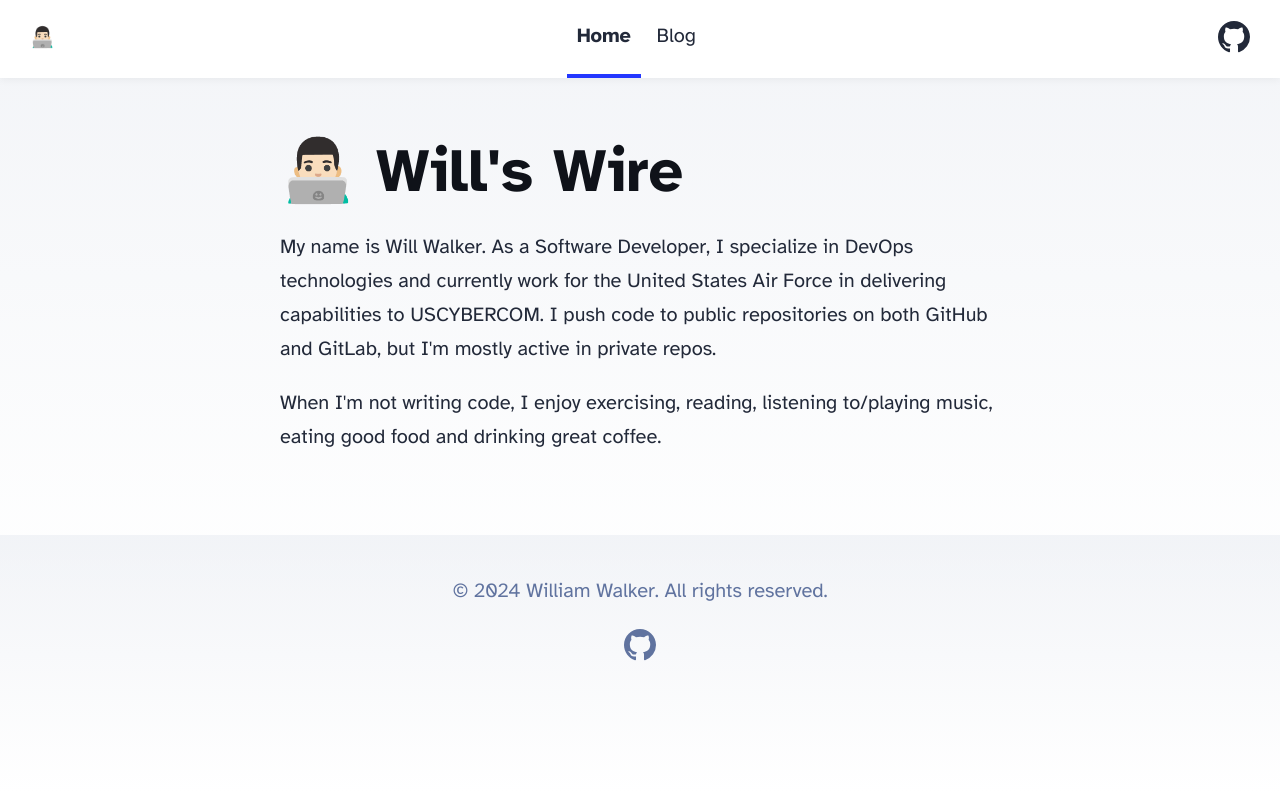
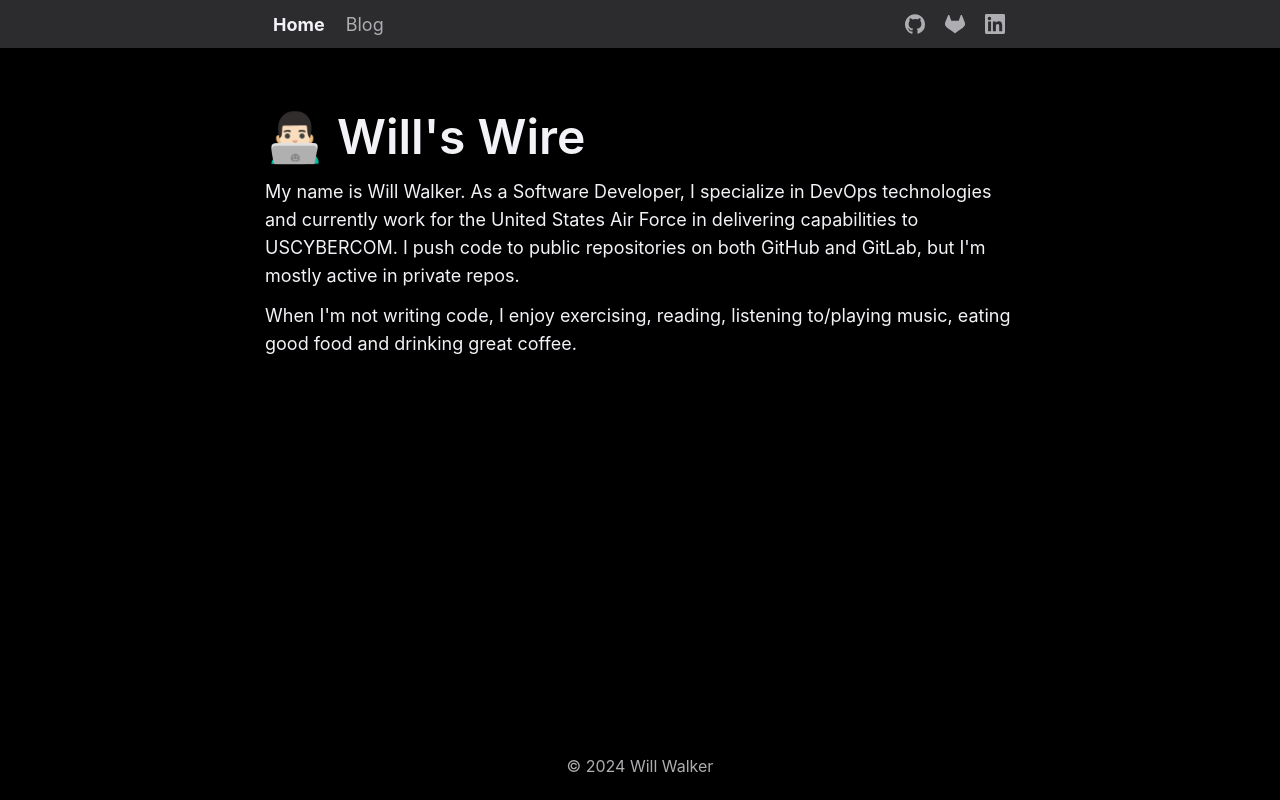
Before and after one commit to willswire/website, an Astro site: page / in a window 1280 px wide. Built offline with nearby package versions, Linux system fonts and the light colour scheme; Astro itself is replaced by a stand-in of ours; a web font is replaced by a local one.

Commit message:
feat: update styling
Resolve #2 "Update styling"

```diff
--- a/src/components/BaseHead.astro
+++ b/src/components/BaseHead.astro
@@ -20,10 +20,6 @@ const { title, description, image = '/cosmos.jpg' } = Astro.props;
 <link rel="icon" type="image/svg+xml" href="/favicon.svg" />
 <meta name="generator" content={Astro.generator} />
 
-<!-- Font preloads -->
-<link rel="preload" href="/fonts/atkinson-regular.woff" as="font" type="font/woff" crossorigin />
-<link rel="preload" href="/fonts/atkinson-bold.woff" as="font" type="font/woff" crossorigin />
-
 <!-- Canonical URL -->
 <link rel="canonical" href={canonicalURL} />
 
--- a/src/components/Footer.astro
+++ b/src/components/Footer.astro
@@ -3,37 +3,15 @@ const today = new Date();
 ---
 
 <footer>
-	&copy; {today.getFullYear()} William Walker. All rights reserved.
-	<div class="social-links">
-		<a href="https://github.com/willswire" target="_blank">
-			<span class="sr-only">Visit my GitHub page</span>
-			<svg viewBox="0 0 16 16" aria-hidden="true" width="32" height="32" astro-icon="social/github"
-				><path
-					fill="currentColor"
-					d="M8 0C3.58 0 0 3.58 0 8c0 3.54 2.29 6.53 5.47 7.59.4.07.55-.17.55-.38 0-.19-.01-.82-.01-1.49-2.01.37-2.53-.49-2.69-.94-.09-.23-.48-.94-.82-1.13-.28-.15-.68-.52-.01-.53.63-.01 1.08.58 1.23.82.72 1.21 1.87.87 2.33.66.07-.52.28-.87.51-1.07-1.78-.2-3.64-.89-3.64-3.95 0-.87.31-1.59.82-2.15-.08-.2-.36-1.02.08-2.12 0 0 .67-.21 2.2.82.64-.18 1.32-.27 2-.27.68 0 1.36.09 2 .27 1.53-1.04 2.2-.82 2.2-.82.44 1.1.16 1.92.08 2.12.51.56.82 1.27.82 2.15 0 3.07-1.87 3.75-3.65 3.95.29.25.54.73.54 1.48 0 1.07-.01 1.93-.01 2.2 0 .21.15.46.55.38A8.012 8.012 0 0 0 16 8c0-4.42-3.58-8-8-8z"
-				></path></svg
-			>
-		</a>
-	</div>
+	&copy; {today.getFullYear()} Will Walker
 </footer>
 <style>
 	footer {
-		padding: 2em 1em 6em 1em;
+		padding: 2em 1em 1.5em;
 		background: linear-gradient(var(--gray-gradient)) no-repeat;
-		color: rgb(var(--gray));
+		color: var(--gray);
 		text-align: center;
-	}
-	.social-links {
-		display: flex;
-		justify-content: center;
-		gap: 1em;
-		margin-top: 1em;
-	}
-	.social-links a {
-		text-decoration: none;
-		color: rgb(var(--gray));
-	}
-	.social-links a:hover {
-		color: rgb(var(--gray-dark));
+		margin-top: auto;
+		font-size: 1rem;
 	}
 </style>
--- a/src/components/Header.astro
+++ b/src/components/Header.astro
@@ -5,7 +5,6 @@ import { SITE_EMOJI } from '../consts';
 
 <header>
 	<nav>
-		<h2><a href="/">{SITE_EMOJI}</a></h2>
 		<div class="internal-links">
 			<HeaderLink href="/">Home</HeaderLink>
 			<HeaderLink href="/blog">Blog</HeaderLink>
@@ -13,22 +12,23 @@ import { SITE_EMOJI } from '../consts';
 		<div class="social-links">
 			<a href="https://github.com/willswire" target="_blank">
 				<span class="sr-only">Visit my GitHub page</span>
-				<svg viewBox="0 0 16 16" aria-hidden="true" width="32" height="32"
-					><path
-						fill="currentColor"
-						d="M8 0C3.58 0 0 3.58 0 8c0 3.54 2.29 6.53 5.47 7.59.4.07.55-.17.55-.38 0-.19-.01-.82-.01-1.49-2.01.37-2.53-.49-2.69-.94-.09-.23-.48-.94-.82-1.13-.28-.15-.68-.52-.01-.53.63-.01 1.08.58 1.23.82.72 1.21 1.87.87 2.33.66.07-.52.28-.87.51-1.07-1.78-.2-3.64-.89-3.64-3.95 0-.87.31-1.59.82-2.15-.08-.2-.36-1.02.08-2.12 0 0 .67-.21 2.2.82.64-.18 1.32-.27 2-.27.68 0 1.36.09 2 .27 1.53-1.04 2.2-.82 2.2-.82.44 1.1.16 1.92.08 2.12.51.56.82 1.27.82 2.15 0 3.07-1.87 3.75-3.65 3.95.29.25.54.73.54 1.48 0 1.07-.01 1.93-.01 2.2 0 .21.15.46.55.38A8.012 8.012 0 0 0 16 8c0-4.42-3.58-8-8-8z"
-					></path></svg
-				>
+				<svg xmlns="http://www.w3.org/2000/svg" width="24" height="24"><path fill="#aeaeb2" fill-rule="evenodd" d="M12.008 2.167C6.474 2.167 2 6.674 2 12.249c0 4.457 2.867 8.23 6.843 9.565.498.1.68-.217.68-.484 0-.233-.017-1.035-.017-1.87-2.784.602-3.364-1.201-3.364-1.201-.447-1.169-1.11-1.47-1.11-1.47-.911-.617.067-.617.067-.617 1.01.067 1.54 1.035 1.54 1.035.895 1.536 2.337 1.102 2.917.835.083-.651.348-1.102.63-1.352-2.22-.234-4.557-1.102-4.557-4.975 0-1.102.397-2.003 1.027-2.704-.1-.25-.447-1.286.1-2.671 0 0 .845-.267 2.75 1.035a9.622 9.622 0 0 1 2.502-.334c.845 0 1.707.117 2.502.334 1.906-1.302 2.75-1.035 2.75-1.035.548 1.385.2 2.42.1 2.67.647.702 1.028 1.603 1.028 2.705 0 3.873-2.337 4.724-4.574 4.975.365.317.68.918.68 1.87 0 1.351-.017 2.436-.017 2.77 0 .267.183.585.68.484A10.075 10.075 0 0 0 22 12.25c.016-5.575-4.474-10.082-9.992-10.082z" clip-rule="evenodd" style="stroke-width:1"/></svg>
+			</a>
+			<a href="https://gitlab.com/willswire" target="_blank">
+				<span class="sr-only">Visit my GitLab page</span>
+				<svg xmlns="http://www.w3.org/2000/svg" width="24" height="24"><g style="stroke-width:9.87302"><path d="m282.83 170.73-.27-.69-26.14-68.22a6.81 6.81 0 0 0-2.69-3.24 7 7 0 0 0-8 .43 7 7 0 0 0-2.32 3.52l-17.65 54h-71.47l-17.65-54a6.86 6.86 0 0 0-2.32-3.53 7 7 0 0 0-8-.43 6.87 6.87 0 0 0-2.69 3.24L97.44 170l-.26.69a48.54 48.54 0 0 0 16.1 56.1l.09.07.24.17 39.82 29.82 19.7 14.91 12 9.06a8.07 8.07 0 0 0 9.76 0l12-9.06 19.7-14.91 40.06-30 .1-.08a48.56 48.56 0 0 0 16.08-56.04z" style="stroke-width:9.87302;fill:#aeaeb2" transform="matrix(.10414 0 0 .0985 -7.787 -6.716)"/></g></svg>
+			</a>
+			<a href="https://www.linkedin.com/in/william-m-walker/" target="_blank">
+				<span class="sr-only">Visit my LinkedIn</span>
+				<svg xmlns="http://www.w3.org/2000/svg" width="24" height="24" viewBox="0 0 6.35 6.35"><path fill="#aeaeb2" d="M5.443.529H.906a.38.38 0 0 0-.377.38v4.53a.38.38 0 0 0 .378.382h4.536a.38.38 0 0 0 .378-.382V.91a.381.381 0 0 0-.378-.38ZM2.129 5.065h-.784V2.539h.785v2.526Zm-.392-2.87a.456.456 0 1 1 0-.91.456.456 0 0 1 0 .91zm3.333 2.87h-.785V3.837c0-.294-.005-.67-.408-.67-.409 0-.47.319-.47.649v1.249h-.785V2.539h.752v.344h.01c.105-.197.361-.406.743-.406.794 0 .942.523.942 1.203z" style="fill:#aeaeb2;fill-opacity:1;stroke-width:.00826823"/></svg>
 			</a>
 		</div>
 	</nav>
 </header>
 <style>
 	header {
-		margin: 0;
-		padding: 0 1em;
-		background: white;
-		box-shadow: 0 2px 8px rgba(var(--black), 5%);
+		margin-bottom: 2rem;
+		background: var(--gray-dark);
 	}
 	h2 {
 		margin: 0;
@@ -40,27 +40,36 @@ import { SITE_EMOJI } from '../consts';
 		text-decoration: none;
 	}
 	nav {
+		width: 100%;
+		padding: 0 1.5rem;
 		display: flex;
 		align-items: center;
 		justify-content: space-between;
 	}
 	nav a {
-		padding: 1em 0.5em;
-		color: var(--black);
-		border-bottom: 4px solid transparent;
-		text-decoration: none;
+		color: var(--gray);
+		padding: 0.75rem 0.5rem;
 	}
 	nav a.active {
+		color: var(--white);
 		text-decoration: none;
-		border-bottom-color: var(--accent);
 	}
 	.social-links,
 	.social-links a {
 		display: flex;
 	}
-	@media (max-width: 720px) {
-		.social-links {
-			display: none;
+
+	/* .social-links a {
+		width: 30px;
+		height: 30px;
+		background-color: ;
+	} */
+
+	@media (min-width: 768px) {
+		nav {
+			width: 750px;
+			margin: 0 auto;
+			padding: 0;
 		}
 	}
 </style>
--- a/src/layouts/BlogPost.astro
+++ b/src/layouts/BlogPost.astro
@@ -13,45 +13,6 @@ const { title, description, pubDate, updatedDate, heroImage } = Astro.props;
 <html lang="en">
 	<head>
 		<BaseHead title={title} description={description} />
-		<style>
-			main {
-				width: calc(100% - 2em);
-				max-width: 100%;
-				margin: 0;
-			}
-			.hero-image {
-				width: 100%;
-			}
-			.hero-image img {
-				display: block;
-				margin: 0 auto;
-				border-radius: 12px;
-				box-shadow: var(--box-shadow);
-			}
-			.prose {
-				width: 720px;
-				max-width: calc(100% - 2em);
-				margin: auto;
-				padding: 1em;
-				color: rgb(var(--gray-dark));
-			}
-			.title {
-				margin-bottom: 1em;
-				padding: 1em 0;
-				text-align: center;
-				line-height: 1;
-			}
-			.title h1 {
-				margin: 0 0 0.5em 0;
-			}
-			.date {
-				margin-bottom: 0.5em;
-				color: rgb(var(--gray));
-			}
-			.last-updated-on {
-				font-style: italic;
-			}
-		</style>
 	</head>
 
 	<body>
@@ -59,7 +20,7 @@ const { title, description, pubDate, updatedDate, heroImage } = Astro.props;
 		<main>
 			<article>
 				<div class="hero-image">
-					{heroImage && <img width={1020} height={510} src={heroImage} alt="" />}
+					{heroImage && <img src={heroImage} alt="" />}
 				</div>
 				<div class="prose">
 					<div class="title">
--- a/src/pages/blog/index.astro
+++ b/src/pages/blog/index.astro
@@ -16,9 +16,6 @@ const posts = (await getCollection('blog')).sort(
 	<head>
 		<BaseHead title={SITE_TITLE} description={SITE_DESCRIPTION} />
 		<style>
-			main {
-				width: 960px;
-			}
 			ul {
 				display: flex;
 				flex-wrap: wrap;
@@ -54,15 +51,14 @@ const posts = (await getCollection('blog')).sort(
 			}
 			.title {
 				margin: 0;
-				color: rgb(var(--black));
+				color: var(--white);
 				line-height: 1;
 			}
 			.date {
-				margin: 0;
-				color: rgb(var(--gray));
+				margin: 0.5rem 0;
+				color: var(--gray);
 			}
-			ul li a:hover h4,
-			ul li a:hover .date {
+			ul li a:hover h4 {
 				color: rgb(var(--accent));
 			}
 			ul a:hover img {
@@ -74,10 +70,11 @@ const posts = (await getCollection('blog')).sort(
 				}
 				ul li {
 					width: 100%;
-					text-align: center;
+					text-align: left;
 				}
 				ul li:first-child {
 					margin-bottom: 0;
+					text-align: left;
 				}
 				ul li:first-child .title {
 					font-size: 1.563em;
--- a/src/styles/global.css
+++ b/src/styles/global.css
@@ -1,94 +1,100 @@
-/*
-  The CSS in this style tag is based off of Bear Blog's default CSS.
-  https://github.com/HermanMartinus/bearblog/blob/297026a877bc2ab2b3bdfbd6b9f7961c350917dd/templates/styles/blog/default.css
-  License MIT: https://github.com/HermanMartinus/bearblog/blob/master/LICENSE.md
- */
+@font-face {
+  font-family: 'SF Pro Display';
+  font-weight: 400;
+  src: url('/fonts/SF-Pro-Display-Regular.otf') format('opentype');
+}
+
+@font-face {
+  font-family: 'SF Pro Display';
+  font-weight: 600;
+  src: url('/fonts/SF-Pro-Display-Semibold.otf') format('opentype');
+}
 
 :root {
-	--accent: #2337ff;
-	--accent-dark: #000d8a;
-	--black: 15, 18, 25;
-	--gray: 96, 115, 159;
-	--gray-light: 229, 233, 240;
-	--gray-dark: 34, 41, 57;
-	--gray-gradient: rgba(var(--gray-light), 50%), #fff;
-	--box-shadow: 0 2px 6px rgba(var(--gray), 25%), 0 8px 24px rgba(var(--gray), 33%),
-		0 16px 32px rgba(var(--gray), 33%);
+	--accent: #0a84ff;
+	--white: #f2f2f7;
+  --gray: #aeaeb2;
+  --gray-dark: #2c2c2e;
 }
-@font-face {
-	font-family: 'Atkinson';
-	src: url('/fonts/atkinson-regular.woff') format('woff');
-	font-weight: 400;
-	font-style: normal;
-	font-display: swap;
-}
-@font-face {
-	font-family: 'Atkinson';
-	src: url('/fonts/atkinson-bold.woff') format('woff');
-	font-weight: 700;
-	font-style: normal;
-	font-display: swap;
-}
-body {
-	font-family: 'Atkinson', sans-serif;
+
+* {
+  box-sizing: border-box;
 	margin: 0;
 	padding: 0;
-	text-align: left;
-	background: linear-gradient(var(--gray-gradient)) no-repeat;
-	background-size: 100% 600px;
-	word-wrap: break-word;
-	overflow-wrap: break-word;
-	color: rgb(var(--gray-dark));
-	font-size: 20px;
-	line-height: 1.7;
+  -webkit-font-smoothing: antialiased;
+  -moz-osx-font-smoothing: grayscale;
 }
+
+body {
+	background-color: black;
+  font-family: 'SF Pro Display', sans-serif;
+  font-size: 1.125rem;
+  font-weight: 400;
+  color: var(--white);
+	min-height: 100vh;
+	display: flex;
+	flex-direction: column;
+}
+
 main {
-	width: 720px;
-	max-width: calc(100% - 2em);
-	margin: auto;
-	padding: 3em 1em;
+	width: 100%;
+	padding: 1.5rem;
 }
+
 h1,
 h2,
 h3,
 h4,
 h5,
 h6 {
-	margin: 0 0 0.5rem 0;
-	color: rgb(var(--black));
+	margin: 3rem 0 1rem;
 	line-height: 1.2;
+	color: var(--white);
 }
 h1 {
-	font-size: 3.052em;
+	font-size: 3rem;
+  font-weight: 600;
+	margin: 0.25rem 0;
 }
 h2 {
-	font-size: 2.441em;
+	font-size: 1.875rem;
 }
 h3 {
-	font-size: 1.953em;
+	font-size: 1.75em;
 }
 h4 {
-	font-size: 1.563em;
+	font-size: 1.5em;
 }
 h5 {
 	font-size: 1.25em;
 }
-strong,
-b {
-	font-weight: 700;
+h6 {
+	font-size: 1rem;
 }
+
+.date {
+	margin: 1rem 0 .5rem;
+	color: var(--gray);
+}
+
+strong, b {
+	font-weight: 600;
+}
+
 a {
 	color: var(--accent);
+	text-decoration: none;
 }
+
 a:hover {
-	color: var(--accent);
+	text-decoration: underline;
 }
+
 p {
-	margin-bottom: 1em;
+	line-height: 1.75rem;
+	margin: 0.75rem 0;
 }
-.prose p {
-	margin-bottom: 2em;
-}
+
 textarea {
 	width: 100%;
 	font-size: 16px;
@@ -99,40 +105,54 @@ input {
 table {
 	width: 100%;
 }
+
 img {
-	max-width: 100%;
+  width: 100%;
 	height: auto;
-	border-radius: 8px;
+  margin: 6px 0;
+  border-radius: 1rem;
 }
+
+ul {
+	padding-left: 2rem;
+}
+
 code {
 	padding: 2px 5px;
-	background-color: rgb(var(--gray-light));
-	border-radius: 2px;
+	background-color: var(--gray-dark);
+	border-radius: 0.25rem;
+	font-size: 0.95rem;
 }
 pre {
 	padding: 1.5em;
-	border-radius: 8px;
+	border-radius: 1rem;
 }
 pre > code {
 	all: unset;
 }
+
 blockquote {
 	border-left: 4px solid var(--accent);
 	padding: 0 0 0 20px;
-	margin: 0px;
-	font-size: 1.333em;
+	margin: 1rem 0;
+	font-size: 1rem;
 }
+blockquote p {
+	color: var(--gray);
+	line-height: 1.5rem;
+}
+
 hr {
 	border: none;
 	border-top: 1px solid rgb(var(--gray-light));
 }
-@media (max-width: 720px) {
-	body {
-		font-size: 18px;
-	}
-	main {
-		padding: 1em;
-	}
+
+@media (min-width: 768px) {
+  main {
+    width: 750px;
+    margin: 0 auto;
+		padding: 1.5rem 0;
+  }
 }
 
 .sr-only {
```
Also changed, not shown: public/fonts/atkinson-bold.woff (deleted), public/fonts/atkinson-regular.woff (deleted), 3 other files.
